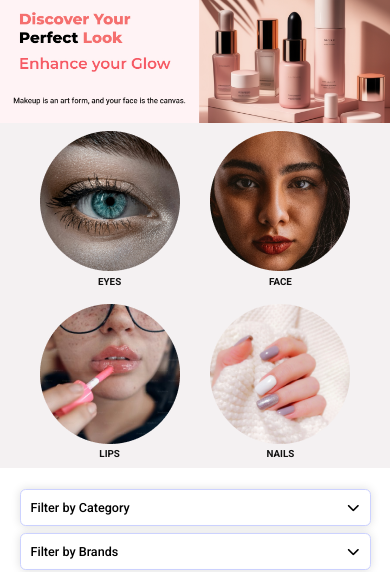
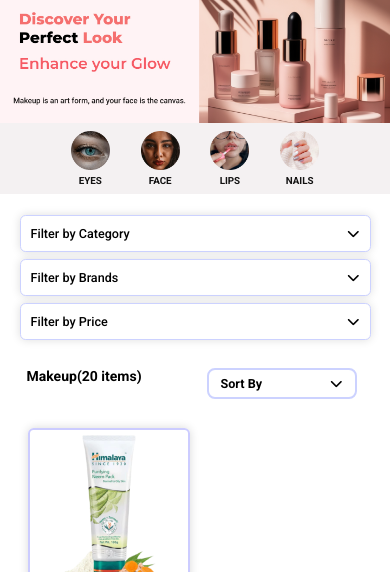
Before and after one commit to Riya207/She-Beauty, a plain HTML site: page makeup.html in a window 390 px wide. Shown: the top 572 px of the page. Drawn offline with Linux system fonts and the light colour scheme.

Commit message:
made category images responsive

```diff
--- a/css/makeupStyle.css
+++ b/css/makeupStyle.css
@@ -26,16 +26,17 @@ html{
   background: #f4f1f2;
   display: flex;
   justify-content: center;
-  flex-wrap: wrap;
+  /* flex-wrap: wrap; */
+  /* gap: 1rem; */
 }
 
 .category .categ{
   margin: 1.2rem 2.2rem;
+  width: 10%;
 }
-/* .categ a img{
-  height: auto;
-  max-width: 100%;
-} */
+.categ a img{
+  width: 100%;
+}
 
 .category .categ a{
   text-align: none;
@@ -52,6 +53,10 @@ html{
 
  .category .categ a:hover{
   color: #f65a64;
+}
+
+.categ{
+    /* width: 20%; */
 }
 
 /* #############################  products section styling ############################# */
```
